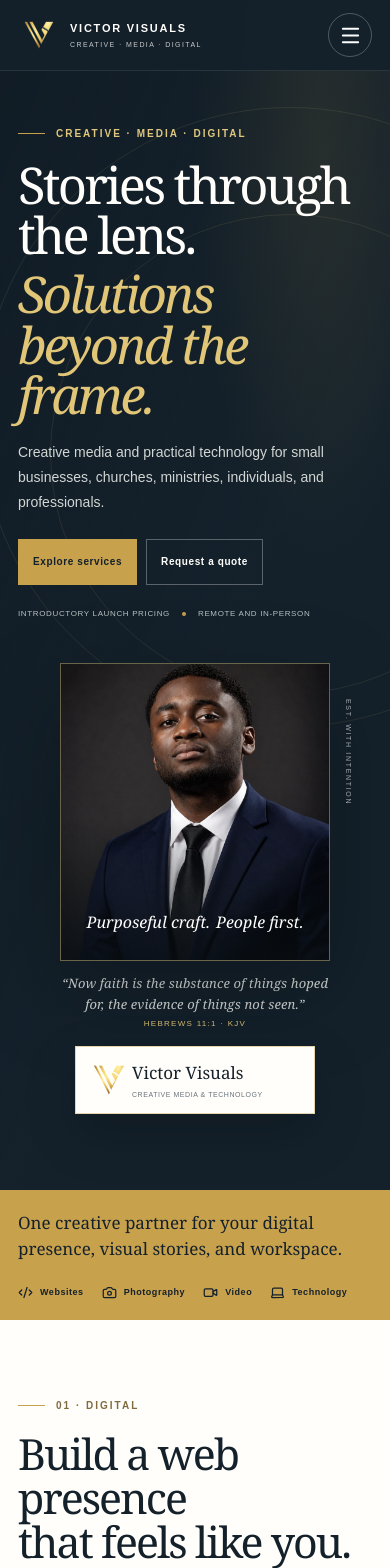
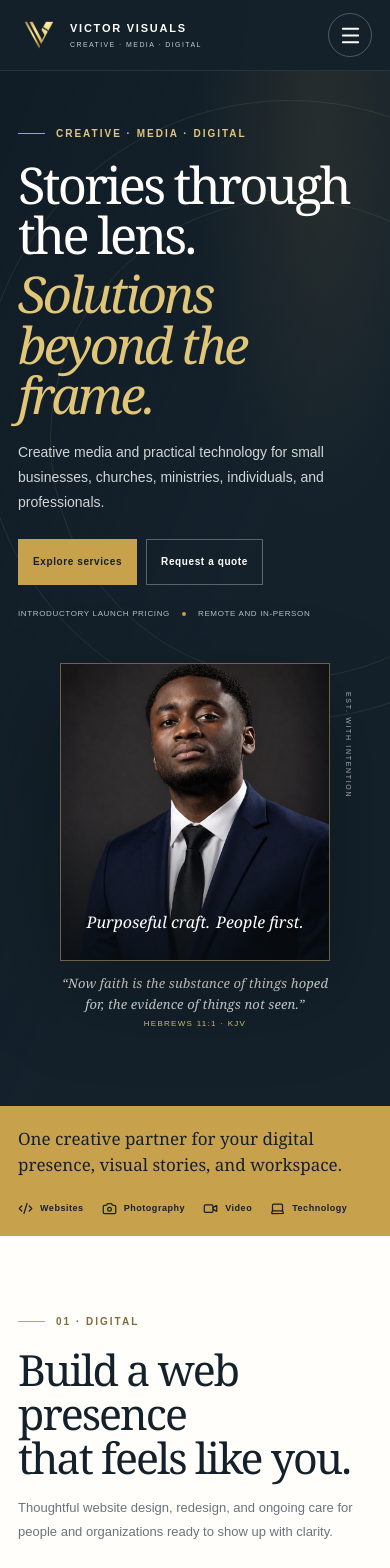
Before and after one commit to victorvisuals/victor-visuals-website, a Next.js app: page / in a window 390 px wide. Shown: the top 1568 px of the page. Built offline with nearby package versions, Linux system fonts and the light colour scheme.

Commit message:
Remove the hero brand card (#3)
* Remove hero brand card

* Remove unused hero card styles

```diff
--- a/app/globals.css
+++ b/app/globals.css
@@ -79,10 +79,6 @@ img { max-width: 100%; }
 .hero-photo { width: 100%; height: 100%; object-fit: cover; object-position: 50% 28%; filter: saturate(.82); }
 .hero-photo-shade { position: absolute; inset: 0; background: linear-gradient(0deg, rgba(9,15,20,.78), transparent 48%); }
 .hero-photo-caption { position: absolute; right: 25px; bottom: 26px; left: 25px; display: flex; justify-content: space-between; color: white; font-family: var(--display-font); font-size: 16px; font-style: italic; }
-.hero-mark-card { position: relative; display: grid; width: min(100%, 220px); grid-template-columns: 56px 1fr; align-items: center; margin: 16px auto 0; padding: 14px; border: 1px solid rgba(200,161,77,.45); background: #fffefa; box-shadow: 0 20px 52px rgba(0,0,0,.2); color: var(--ink); }
-.hero-mark-card img { grid-row: span 2; object-fit: contain; }
-.hero-mark-card span { align-self: end; font-family: var(--display-font); font-size: 19px; }
-.hero-mark-card small { align-self: start; margin-top: 4px; color: var(--muted); font-size: 8px; letter-spacing: .08em; text-transform: uppercase; }
 .hero-side-note { position: absolute; top: 8%; right: -36px; color: rgba(255,255,255,.62); font-size: 8px; letter-spacing: .24em; writing-mode: vertical-rl; }
 .intro-strip { background: var(--gold); color: var(--ink); }
 .intro-strip__inner { display: flex; min-height: 88px; align-items: center; justify-content: space-between; gap: 24px; }
@@ -244,10 +240,6 @@ img { max-width: 100%; }
   .hero-layout { grid-template-columns: 1.05fr .75fr; gap: 30px; }
   .hero-copy h1 { font-size: clamp(3.2rem, 7.8vw, 5rem); }
   .hero-visual { width: 100%; }
-  .hero-mark-card { width: 190px; grid-template-columns: 46px 1fr; padding: 10px; }
-  .hero-mark-card img { width: 46px; height: 46px; }
-  .hero-mark-card span { font-size: 17px; }
-  .hero-mark-card small { font-size: 7px; }
   .intro-strip__inner { align-items: flex-start; flex-direction: column; justify-content: center; padding-block: 20px; }
   .intro-strip__tags { gap: 12px 18px; }
   .section-heading--split { grid-template-columns: 1fr; gap: 17px; }
@@ -282,7 +274,6 @@ img { max-width: 100%; }
   .hero-meta { margin-top: 23px; font-size: 8px; }
   .hero-visual { width: min(76%, 330px); justify-self: center; }
   .hero-photo-frame { aspect-ratio: .9; }
-  .hero-mark-card { width: min(100%, 240px); }
   .hero-side-note { right: -23px; font-size: 7px; }
     .intro-strip__inner > p { font-size: 17px; }
   .intro-strip__tags span { font-size: 9px; }
--- a/app/page.tsx
+++ b/app/page.tsx
@@ -62,10 +62,6 @@ export default function Home() {
               <div className="hero-photo-caption"><span>Purposeful craft.</span><span>People first.</span></div>
             </div>
             <p className="hero-scripture">“Now faith is the substance of things hoped for, the evidence of things not seen.”<span>Hebrews 11:1 · KJV</span></p>
-            <div className="hero-mark-card" aria-hidden="true">
-              <Image src="/images/logo.png" alt="" width={72} height={72} />
-              <span>Victor Visuals</span><small>Creative media &amp; technology</small>
-            </div>
             <span className="hero-side-note" aria-hidden="true">EST. WITH INTENTION</span>
           </div>
         </div>
```
